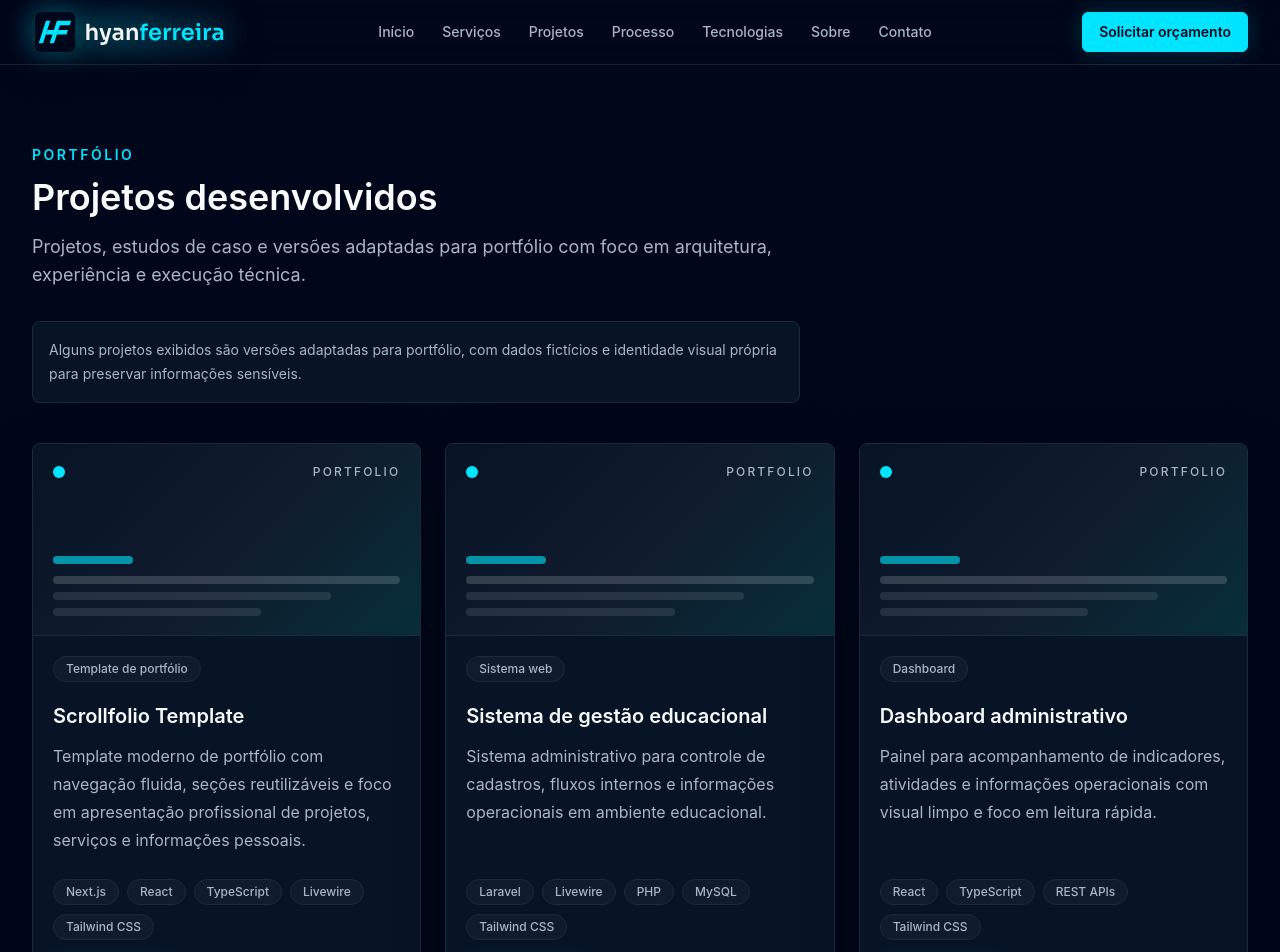
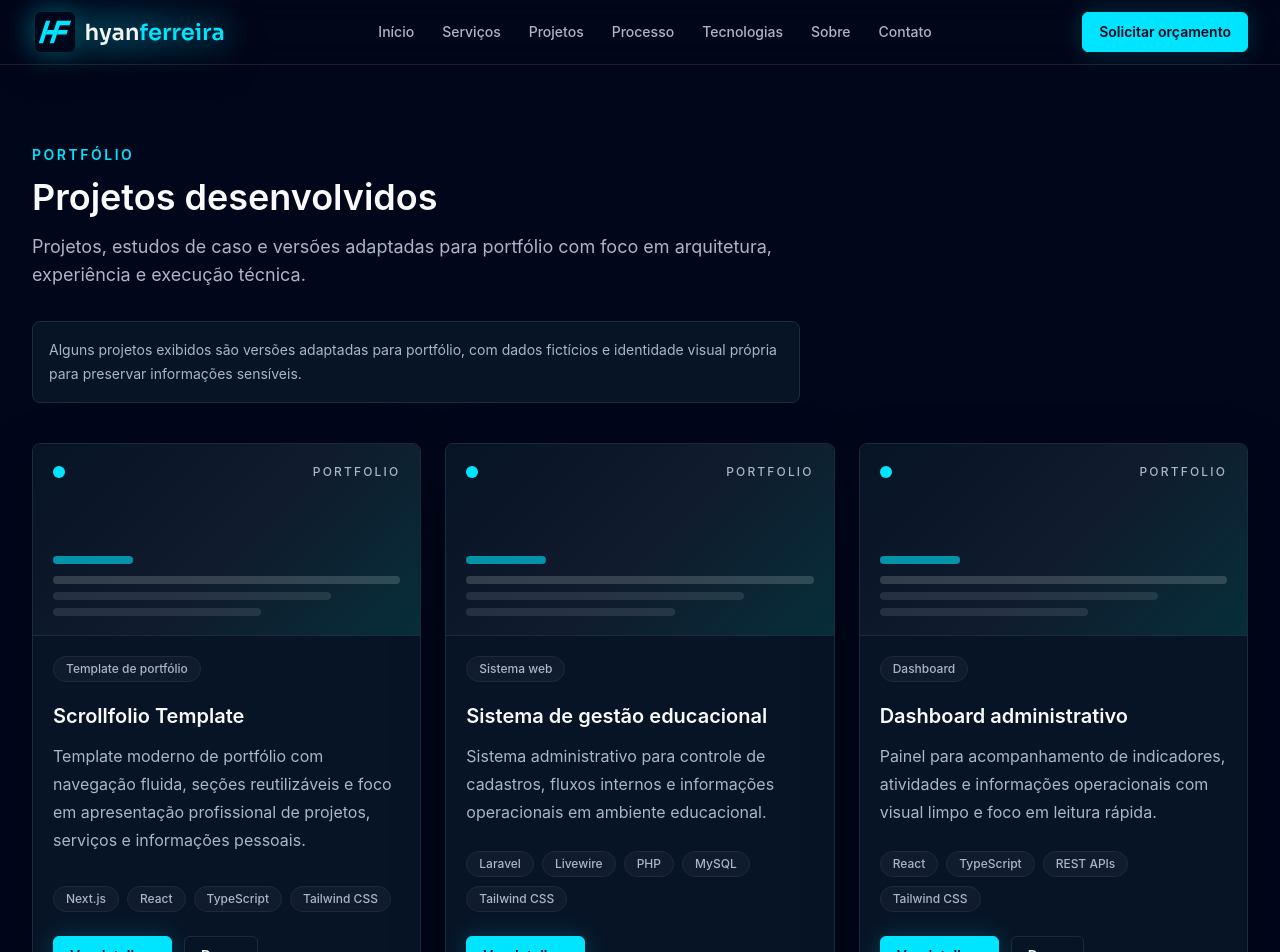
Before and after one commit to HyanFerreira/my-professional-portfolio, a Next.js app: page /projetos in a window 1280 px wide. Shown: the top 952 px of the page. Built offline with nearby package versions, Linux system fonts and the light colour scheme.

Commit message:
remove(projects): remover 'Livewire' das technologies do projeto 'Scrollfolio Template'

```diff
--- a/src/data/projects.ts
+++ b/src/data/projects.ts
@@ -11,7 +11,6 @@ export const projects: Project[] = [
       "Next.js",
       "React",
       "TypeScript",
-      "Livewire",
       "Tailwind CSS",
     ],
     demoUrl: "https://scrollfolio.hyanferreira.com.br",
```
